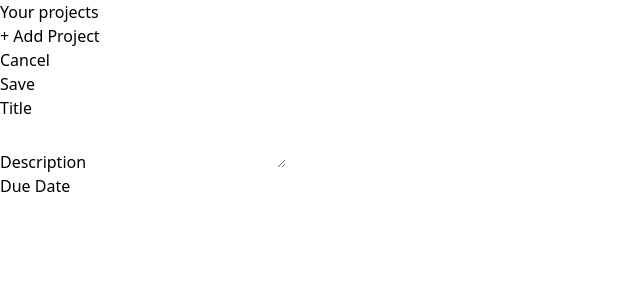
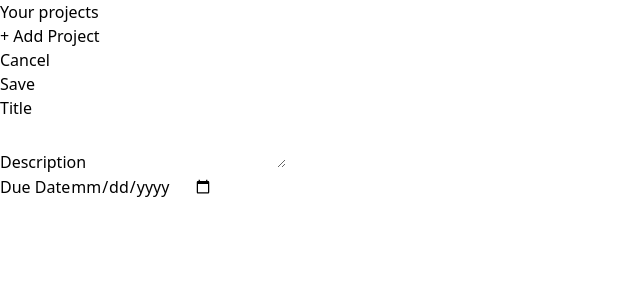
Before and after one commit to vishandr/project-manager, a React (Vite) app: page / in a window 1280 px wide. Both pictures are taken after a click on the button "+ Add Project". Shown: the top 300 px of the page, without its empty margins (0-640 px from the left). Built offline with nearby package versions, Linux system fonts and the light colour scheme.

Commit message:
add passing data from AddNew to State

```diff
--- a/index.html
+++ b/index.html
@@ -1,8 +1,8 @@
-<!doctype html>
+<!DOCTYPE html>
 <html lang="en">
   <head>
     <meta charset="UTF-8" />
-    <link rel="icon" type="image/svg+xml" href="/vite.svg" />
+    <!-- <link rel="icon" type="image/svg+xml" href="/vite.svg" /> -->
     <meta name="viewport" content="width=device-width, initial-scale=1.0" />
     <title>React Project Manager</title>
   </head>
--- a/src/App.jsx
+++ b/src/App.jsx
@@ -4,9 +4,7 @@ import NewProject from './components/NewProject';
 import NoProjectSelected from './components/NoProjectSelected';
 
 export default function App() {
-  const [isAddingNewProject, setIsAddingNewProject] = useState(false)
-
-  const [projectState, setProjectState] = useState({
+    const [projectState, setProjectState] = useState({
     selectedProjectId: undefined,
     projects: []
   })
@@ -19,9 +17,6 @@ export default function App() {
       }
     })
   };
-  // const handleAddNewProject = () => {
-  //   setIsAddingNewProject(true)
-  // };
 
   const handleCancelNewProject = () => {
     setProjectState(prevState => {
@@ -32,11 +27,28 @@ export default function App() {
     })
   };
 
+  function handleAddProject(projectData) {
+    setProjectState(prevState => {
+      const id = prevState.projects.length === 0 ? 1 : prevState.projects[0].id + 1;
+
+      const newProject = {
+        ...projectData,
+        id: id
+      }
+
+      return {
+        ...prevState,
+        projects: [...prevState.projects, newProject],
+        // selectedProjectId: project.id
+      }
+    })
+  }
+  console.log(projectState)
 
   return (
     <main className='h-screen my-8 flex gap-8'>
       <Sidebar onAddNewProject={handleAddNewProject}/>
-      {projectState.selectedProjectId === null && <NewProject onCancel={handleCancelNewProject}  />}
+      {projectState.selectedProjectId === null && <NewProject onSave={handleAddProject} onCancel={handleCancelNewProject}  />}
       {projectState.selectedProjectId === undefined && <NoProjectSelected onAddNewProject={handleAddNewProject}/>}
     </main>
   );
--- a/src/components/NewProject.jsx
+++ b/src/components/NewProject.jsx
@@ -1,25 +1,45 @@
-import { useRef } from "react";
+import { useRef } from 'react';
 import Input from './Input';
 
-const NewProject = ({onCancel}) => {
+const NewProject = ({ onCancel, onSave }) => {
   const title = useRef();
   const description = useRef();
-  const dueDate  = useRef();
+  const dueDate = useRef();
+
+  function handleSubmit() {
+    const data = {
+      title: title.current.value,
+      description: description.current.value,
+      dueDate: dueDate.current.value
+    }
+    onSave(data);
+    onCancel();
+  }
 
   return (
     <div className='w-[35rem] mt-16'>
       <menu className='flex items-center justify-end gap-4 my-4'>
         <li>
-          <button onClick={onCancel} className='text-stone-800 hover:text-stone-950'>Cancel</button>
+          <button
+            onClick={onCancel}
+            className='text-stone-800 hover:text-stone-950'
+          >
+            Cancel
+          </button>
         </li>
         <li>
-          <button className='bg-stone-800 text-stone-50 hover:bg-stone-950 px-6 py-2 rounded-md'>Save</button>
+          <button
+            onClick={handleSubmit}
+            className='bg-stone-800 text-stone-50 hover:bg-stone-950 px-6 py-2 rounded-md'
+          >
+            Save
+          </button>
         </li>
       </menu>
       <div>
-        <Input ref={title} label='Title' />
+        <Input type='text' ref={title} label='Title' />
         <Input ref={description} label='Description' textarea />
-        <Input ref={dueDate} label='Due Date' />
+        <Input type='date' ref={dueDate} label='Due Date' />
       </div>
     </div>
   );
```
